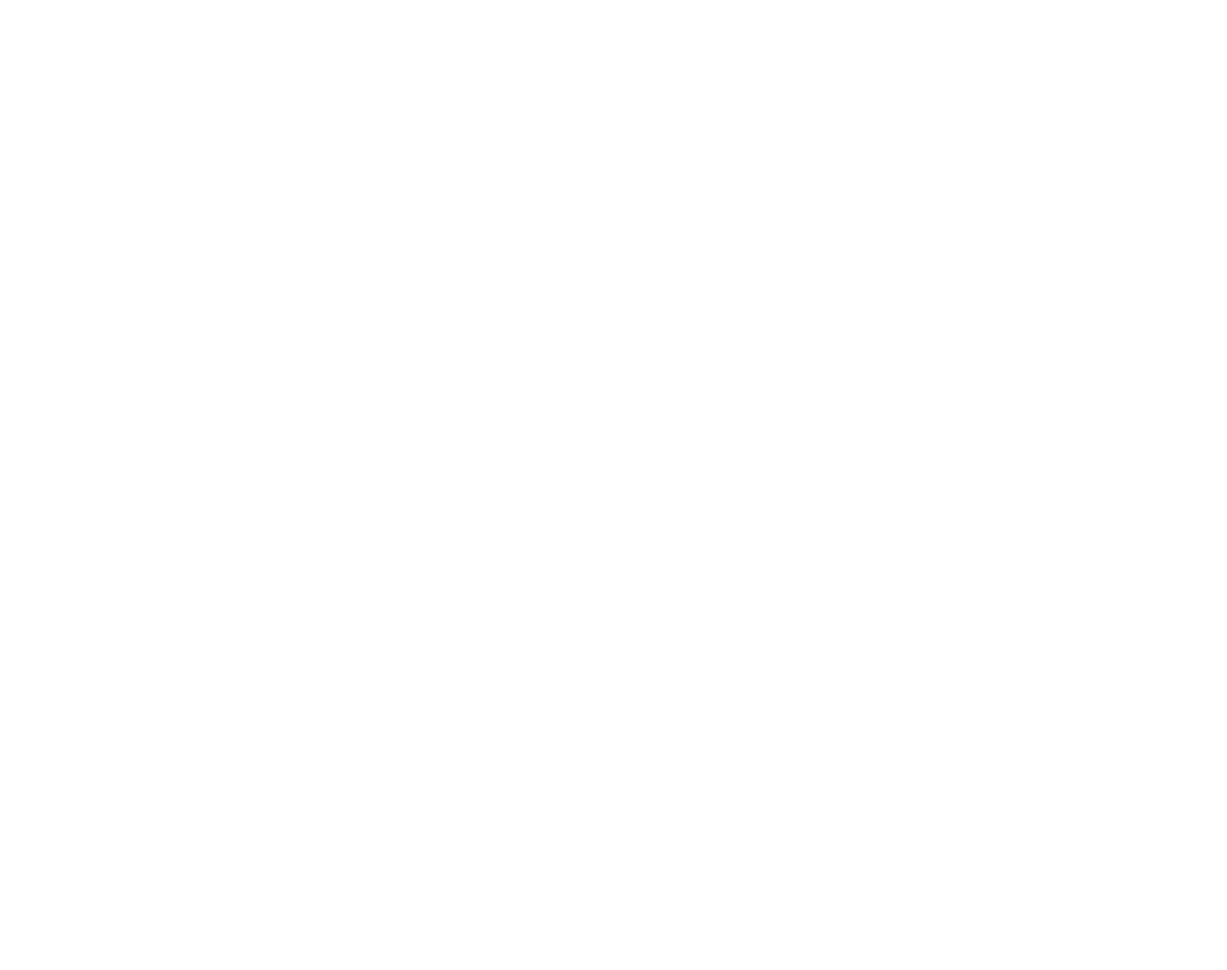
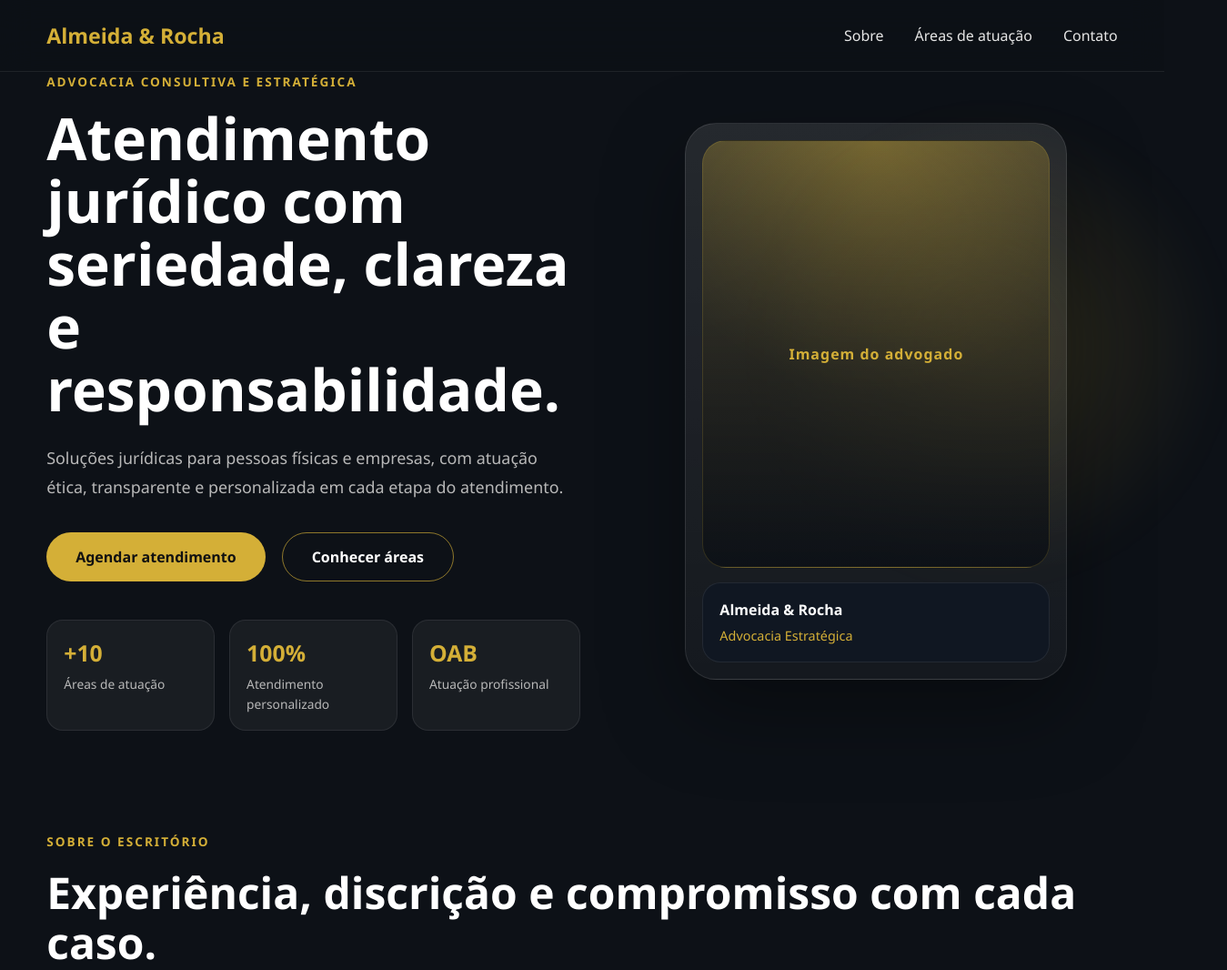
Before and after one commit to jgabrieldev1/portifolioweb, a plain HTML site: page projects/advocacia/index.html in a window 1280 px wide. Shown: the top 1066 px of the page at 91% size, 1349 px wide, since content can reach past the window. Before the commit the page ends 800 px from the top, so only its background shows below. Drawn offline with Linux system fonts and the light colour scheme.

Commit message:
atualização geral do portifolio

```diff
--- a/projects/advocacia/assets/css/style.css
+++ b/projects/advocacia/assets/css/style.css
@@ -0,0 +1,334 @@
+*{
+    margin:0;
+    padding:0;
+    box-sizing:border-box;
+}
+
+html{
+    scroll-behavior:smooth;
+}
+
+body{
+    font-family:Segoe UI,Arial,sans-serif;
+    background:#0d1117;
+    color:#fff;
+    overflow-x:hidden;
+}
+
+a{
+    text-decoration:none;
+    color:inherit;
+}
+
+.header{
+    position:fixed;
+    width:100%;
+    top:0;
+    left:0;
+    backdrop-filter:blur(18px);
+    background:rgba(13,17,23,.78);
+    border-bottom:1px solid rgba(255,255,255,.08);
+    z-index:999;
+}
+
+.navbar{
+    width:min(1200px,92%);
+    margin:auto;
+    height:78px;
+    display:flex;
+    justify-content:space-between;
+    align-items:center;
+}
+
+.logo{
+    font-size:1.45rem;
+    font-weight:800;
+    color:#d4af37;
+}
+
+.menu{
+    display:flex;
+    gap:34px;
+    list-style:none;
+}
+
+.menu a{
+    color:#e5e5e5;
+    transition:.3s;
+}
+
+.menu a:hover{
+    color:#d4af37;
+}
+
+.hero{
+    position:relative;
+    min-height:100vh;
+    width:min(1200px,92%);
+    margin:auto;
+    padding-top:78px;
+    display:grid;
+    grid-template-columns:1.05fr .95fr;
+    align-items:center;
+    gap:60px;
+}
+
+.hero::before{
+    content:"";
+    position:absolute;
+    width:520px;
+    height:520px;
+    right:-120px;
+    top:120px;
+    background:radial-gradient(circle,rgba(212,175,55,.18),transparent 70%);
+    filter:blur(20px);
+    z-index:-1;
+}
+
+.hero-content{
+    max-width:680px;
+}
+
+.hero-label{
+    display:inline-block;
+    color:#d4af37;
+    text-transform:uppercase;
+    letter-spacing:2px;
+    font-size:.85rem;
+    font-weight:700;
+    margin-bottom:18px;
+}
+
+.hero h1{
+    font-size:clamp(2.6rem,5vw,4.4rem);
+    line-height:1.08;
+    margin-bottom:24px;
+}
+
+.hero p{
+    color:#b8b8b8;
+    font-size:1.12rem;
+    line-height:1.8;
+    max-width:620px;
+}
+
+.buttons{
+    display:flex;
+    gap:18px;
+    margin-top:34px;
+    flex-wrap:wrap;
+}
+
+.btn{
+    display:inline-flex;
+    align-items:center;
+    justify-content:center;
+    padding:15px 32px;
+    border-radius:999px;
+    transition:.35s;
+    font-weight:700;
+}
+
+.primary{
+    background:#d4af37;
+    color:#111;
+}
+
+.secondary{
+    border:1px solid rgba(212,175,55,.65);
+    color:#fff;
+}
+
+.primary:hover,
+.secondary:hover{
+    transform:translateY(-4px);
+}
+
+.secondary:hover{
+    background:#d4af37;
+    color:#111;
+}
+
+.hero-stats{
+    margin-top:42px;
+    display:grid;
+    grid-template-columns:repeat(3,1fr);
+    gap:16px;
+    max-width:620px;
+}
+
+.hero-stats div{
+    padding:18px;
+    border-radius:18px;
+    background:rgba(255,255,255,.05);
+    border:1px solid rgba(255,255,255,.08);
+}
+
+.hero-stats strong{
+    display:block;
+    color:#d4af37;
+    font-size:1.55rem;
+    margin-bottom:6px;
+}
+
+.hero-stats span{
+    color:#b8b8b8;
+    font-size:.86rem;
+    line-height:1.4;
+}
+
+.hero-image{
+    display:flex;
+    justify-content:center;
+    align-items:center;
+}
+
+.lawyer-card{
+    width:100%;
+    max-width:420px;
+    padding:18px;
+    border-radius:34px;
+    background:linear-gradient(180deg,rgba(255,255,255,.10),rgba(255,255,255,.035));
+    border:1px solid rgba(255,255,255,.10);
+    box-shadow:0 35px 90px rgba(0,0,0,.35);
+}
+
+.lawyer-photo{
+    min-height:470px;
+    border-radius:26px;
+    background:
+        linear-gradient(180deg,rgba(212,175,55,.18),rgba(13,17,23,.95)),
+        radial-gradient(circle at top,rgba(212,175,55,.35),transparent 55%);
+    display:flex;
+    align-items:center;
+    justify-content:center;
+    border:1px solid rgba(212,175,55,.18);
+}
+
+.lawyer-photo span{
+    color:#d4af37;
+    font-weight:700;
+    letter-spacing:1px;
+}
+
+.lawyer-info{
+    margin-top:16px;
+    padding:18px;
+    border-radius:20px;
+    background:#101722;
+    border:1px solid rgba(255,255,255,.08);
+}
+
+.lawyer-info strong{
+    display:block;
+    color:#fff;
+    margin-bottom:6px;
+}
+
+.lawyer-info span{
+    color:#d4af37;
+    font-size:.9rem;
+}
+
+.section{
+    width:min(1200px,92%);
+    margin:auto;
+    padding:110px 0;
+}
+
+.label{
+    color:#d4af37;
+    text-transform:uppercase;
+    letter-spacing:2px;
+    font-size:.85rem;
+    font-weight:700;
+}
+
+.section h2{
+    margin:18px 0 28px;
+    font-size:clamp(2rem,4vw,3rem);
+    line-height:1.15;
+}
+
+.section p{
+    color:#b8b8b8;
+    line-height:1.9;
+    max-width:760px;
+}
+
+.cards{
+    margin-top:52px;
+    display:grid;
+    grid-template-columns:repeat(3,1fr);
+    gap:24px;
+}
+
+.card{
+    padding:34px;
+    border-radius:24px;
+    background:linear-gradient(180deg,rgba(255,255,255,.075),rgba(255,255,255,.03));
+    border:1px solid rgba(255,255,255,.08);
+    transition:.35s;
+}
+
+.card:hover{
+    transform:translateY(-8px);
+    border-color:rgba(212,175,55,.55);
+    box-shadow:0 24px 70px rgba(0,0,0,.28);
+}
+
+.card h3{
+    margin-bottom:16px;
+    color:#fff;
+}
+
+.card p{
+    color:#b8b8b8;
+    line-height:1.7;
+}
+
+.contact{
+    text-align:center;
+}
+
+.contact p{
+    margin:0 auto 32px;
+}
+
+.footer{
+    border-top:1px solid rgba(255,255,255,.08);
+    padding:35px;
+    text-align:center;
+    color:#888;
+}
+
+@media(max-width:950px){
+    .hero{
+        grid-template-columns:1fr;
+        padding:120px 0 70px;
+    }
+
+    .hero-image{
+        display:none;
+    }
+
+    .hero-stats{
+        grid-template-columns:1fr;
+    }
+
+    .cards{
+        grid-template-columns:1fr;
+    }
+
+    .menu{
+        display:none;
+    }
+
+    .buttons{
+        flex-direction:column;
+    }
+
+    .btn{
+        width:100%;
+    }
+}
--- a/projects/advocacia/index.html
+++ b/projects/advocacia/index.html
@@ -0,0 +1,124 @@
+<!DOCTYPE html>
+<html lang="pt-BR">
+<head>
+  <meta charset="UTF-8">
+  <meta name="viewport" content="width=device-width, initial-scale=1.0">
+  <title>Almeida & Rocha Advocacia</title>
+  <link rel="stylesheet" href="assets/css/style.css">
+</head>
+<body>
+
+  <header class="header">
+    <nav class="navbar">
+      <a href="#" class="logo">Almeida & Rocha</a>
+
+      <ul class="menu">
+        <li><a href="#sobre">Sobre</a></li>
+        <li><a href="#areas">Áreas de atuação</a></li>
+        <li><a href="#contato">Contato</a></li>
+      </ul>
+    </nav>
+  </header>
+
+  <main>
+    <section class="hero">
+  <div class="hero-content">
+    <span class="hero-label">Advocacia consultiva e estratégica</span>
+
+    <h1>Atendimento jurídico com seriedade, clareza e responsabilidade.</h1>
+
+    <p>
+      Soluções jurídicas para pessoas físicas e empresas, com atuação ética,
+      transparente e personalizada em cada etapa do atendimento.
+    </p>
+
+    <div class="buttons">
+      <a href="https://wa.me/5565981186509?text=Ol%C3%A1%2C%20gostaria%20de%20solicitar%20um%20or%C3%A7amento" class="btn primary" target="_blank">
+        Agendar atendimento
+      </a>
+
+      <a href="#areas" class="btn secondary">
+        Conhecer áreas
+      </a>
+    </div>
+
+    <div class="hero-stats">
+      <div>
+        <strong>+10</strong>
+        <span>Áreas de atuação</span>
+      </div>
+
+      <div>
+        <strong>100%</strong>
+        <span>Atendimento personalizado</span>
+      </div>
+
+      <div>
+        <strong>OAB</strong>
+        <span>Atuação profissional</span>
+      </div>
+    </div>
+  </div>
+
+  <div class="hero-image">
+    <div class="lawyer-card">
+      <div class="lawyer-photo">
+        <span>Imagem do advogado</span>
+      </div>
+
+      <div class="lawyer-info">
+        <strong>Almeida & Rocha</strong>
+        <span>Advocacia Estratégica</span>
+      </div>
+    </div>
+  </div>
+</section>
+
+    <section id="sobre" class="section">
+      <span class="label">Sobre o escritório</span>
+      <h2>Experiência, discrição e compromisso com cada caso.</h2>
+      <p>
+        Atuamos com foco na orientação preventiva, análise técnica e acompanhamento próximo,
+        buscando oferecer segurança jurídica em cada etapa.
+      </p>
+    </section>
+
+    <section id="areas" class="section">
+      <span class="label">Áreas de atuação</span>
+      <h2>Como podemos auxiliar</h2>
+
+      <div class="cards">
+        <article class="card">
+          <h3>Direito Civil</h3>
+          <p>Contratos, responsabilidade civil, cobranças e orientações preventivas.</p>
+        </article>
+
+        <article class="card">
+          <h3>Direito Empresarial</h3>
+          <p>Assessoria para empresas, análise de riscos e estruturação jurídica.</p>
+        </article>
+
+        <article class="card">
+          <h3>Direito Trabalhista</h3>
+          <p>Atuação consultiva e contenciosa para empregados e empregadores.</p>
+        </article>
+      </div>
+    </section>
+
+    <section id="contato" class="section contact">
+      <span class="label">Contato</span>
+      <h2>Precisa de orientação jurídica?</h2>
+      <p>Entre em contato para agendar um atendimento inicial.</p>
+
+      <a href="https://wa.me/55SEUNUMERO" class="btn primary" target="_blank">
+        Falar pelo WhatsApp
+      </a>
+    </section>
+  </main>
+
+  <footer class="footer">
+    <p>© 2026 Almeida & Rocha Advocacia. Todos os direitos reservados.</p>
+  </footer>
+
+</body>
+</html>
```
Also changed, not shown: index.html (+4 -4 lines), templates/captacao-leads/assets/css/style.css (added), templates/captacao-leads/assets/js/main.js (added), templates/captacao-leads/index.html (added), templates/landing-page/assets/css/style.css (added), templates/landing-page/assets/js/main.js (added), templates/landing-page/index.html (added), templates/site-institucional/assets/css/style.css (added), templates/site-institucional/assets/js/main.js (added), templates/site-institucional/index.html (added).
